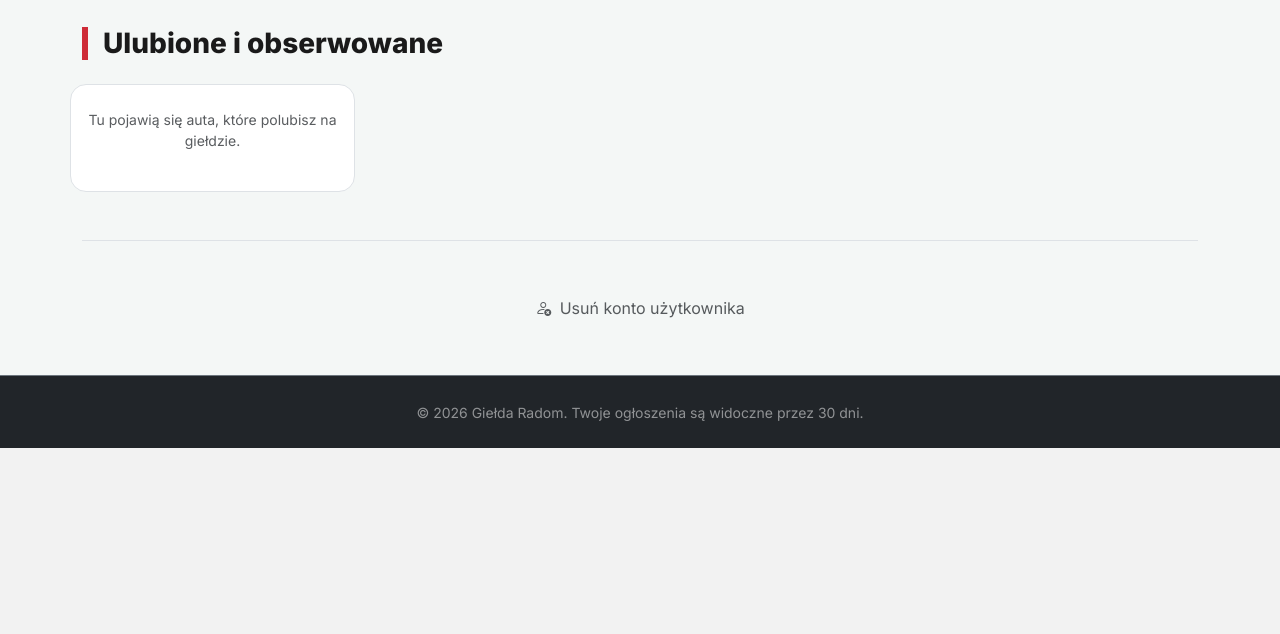
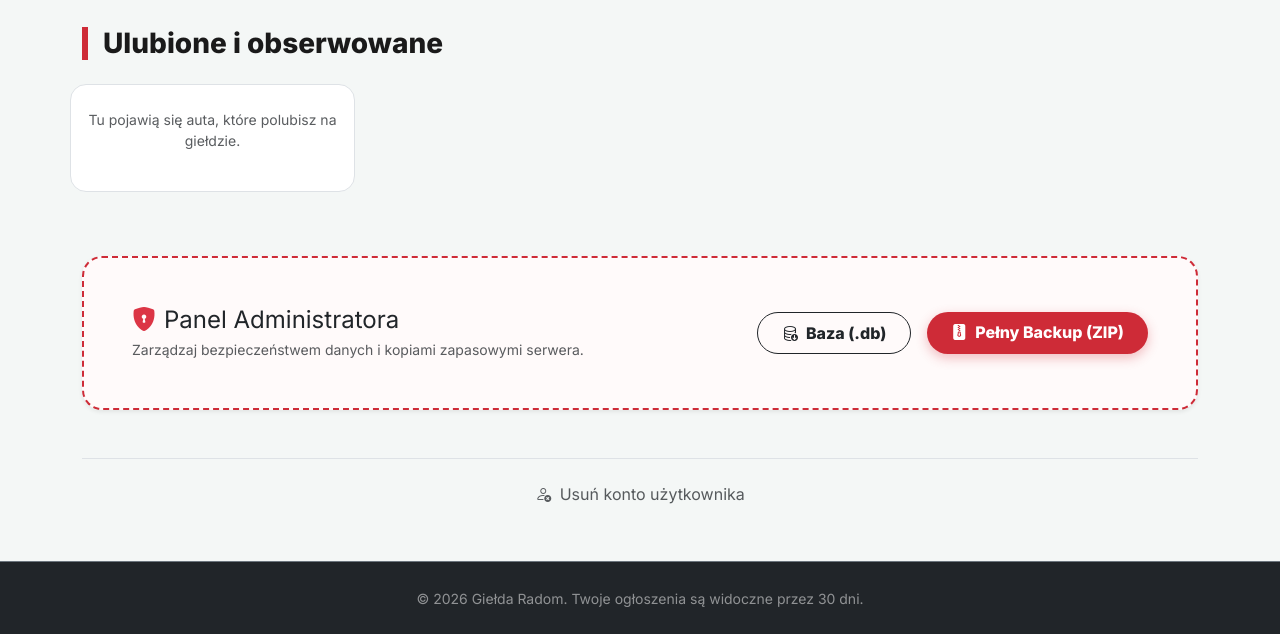
Before and after one commit to tomczykdariusz606/gielda-radom, a Flask app: page /profil in a window 1280 px wide. Shown: the part 631-1265 px from the top of the page. Before the commit the page ends 1079 px from the top, so only its background shows below. Run offline with Flask 3, Linux system fonts and the light colour scheme; the visitor is signed in with stand-in values (Sample User, id 1); data that the repository does not hold is empty.

Commit message:
Update profil.html

```diff
--- a/templates/profil.html
+++ b/templates/profil.html
@@ -93,6 +93,13 @@
             transition: 0.2s;
         }
         .fav-remove-btn:hover { transform: scale(1.1); background: var(--radom-red); color: white; }
+
+        /* PANEL ADMINA STYL */
+        .admin-card {
+            border: 2px dashed var(--radom-red);
+            background: #fffafa;
+            border-radius: 20px;
+        }
     </style>
 </head>
 <body>
@@ -181,7 +188,7 @@
         </div>
 
         <h3 class="section-title">Ulubione i obserwowane</h3>
-        <div class="row row-cols-1 row-cols-md-2 row-cols-lg-4 g-4">
+        <div class="row row-cols-1 row-cols-md-2 row-cols-lg-4 g-4 mb-5">
             {% for fav in fav_cars %}
             <div class="col">
                 <div class="card car-card border-0 shadow-sm">
@@ -199,13 +206,34 @@
                 </div>
             </div>
             {% else %}
-            <div class="col-12 text-center py-4 bg-white rounded-4 border">
+            <div class="col-12 text-center py-4 bg-white rounded-4 border mb-3">
                 <p class="text-muted small">Tu pojawią się auta, które polubisz na giełdzie.</p>
             </div>
             {% endfor %}
         </div>
 
-        <div class="mt-5 pt-5 border-top text-center">
+        {% if current_user.id == 1 %}
+        <div class="admin-card p-4 p-md-5 mb-5 shadow-sm">
+            <div class="row align-items-center">
+                <div class="col-lg-6">
+                    <h4 class="fw-extrabold text-dark mb-1"><i class="bi bi-shield-lock-fill text-danger me-2"></i>Panel Administratora</h4>
+                    <p class="text-muted small mb-4 mb-lg-0">Zarządzaj bezpieczeństwem danych i kopiami zapasowymi serwera.</p>
+                </div>
+                <div class="col-lg-6">
+                    <div class="d-grid d-md-flex gap-3 justify-content-lg-end">
+                        <a href="{{ url_for('backup_db') }}" class="btn btn-outline-dark rounded-pill px-4 py-2 fw-bold small">
+                            <i class="bi bi-database-down me-2"></i>Baza (.db)
+                        </a>
+                        <a href="{{ url_for('full_backup') }}" class="btn btn-radom-main rounded-pill px-4 py-2 fw-bold small">
+                            <i class="bi bi-file-zip-fill me-2"></i>Pełny Backup (ZIP)
+                        </a>
+                    </div>
+                </div>
+            </div>
+        </div>
+        {% endif %}
+
+        <div class="mt-5 pt-3 border-top text-center">
             <form action="/usun_konto" method="POST" onsubmit="return confirm('UWAGA: Usunięcie konta spowoduje skasowanie wszystkich Twoich ogłoszeń!')">
                 <button type="submit" class="btn btn-link text-muted text-decoration-none small">
                     <i class="bi bi-person-x me-1"></i> Usuń konto użytkownika
```
